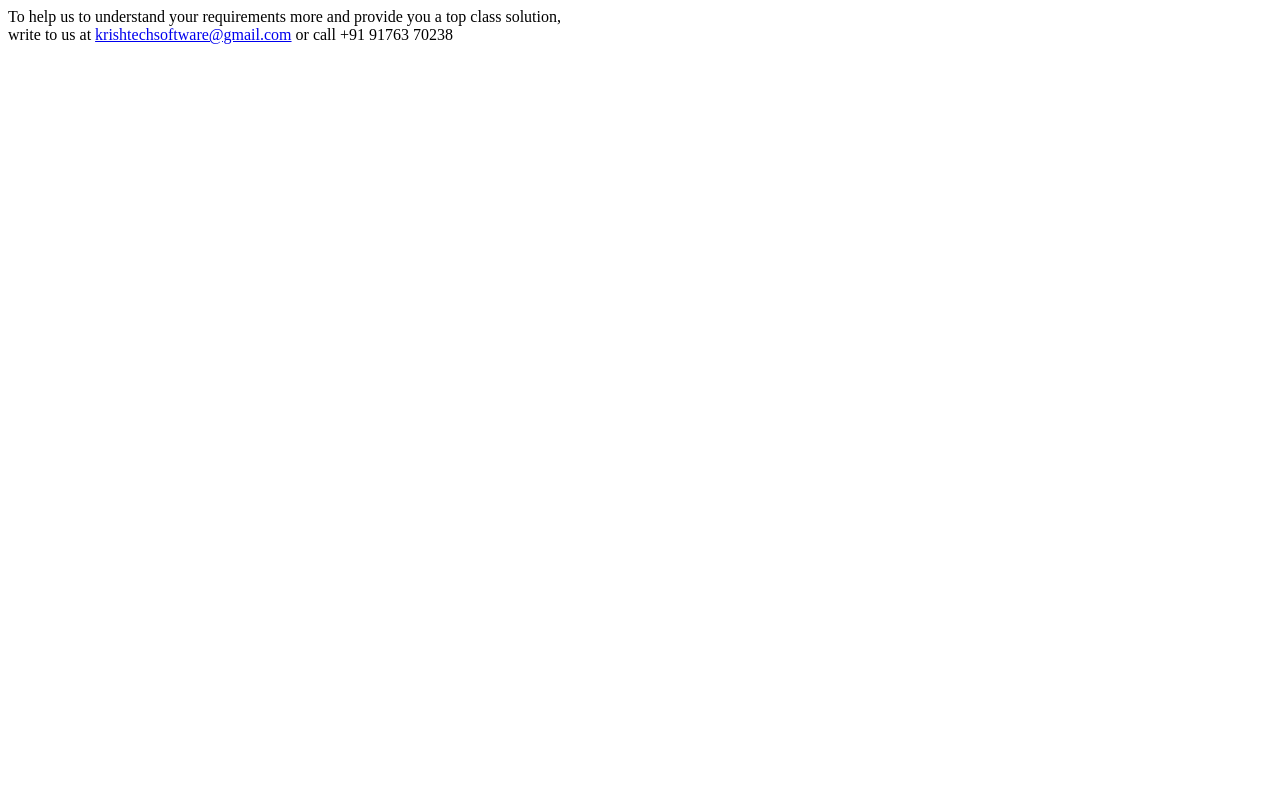
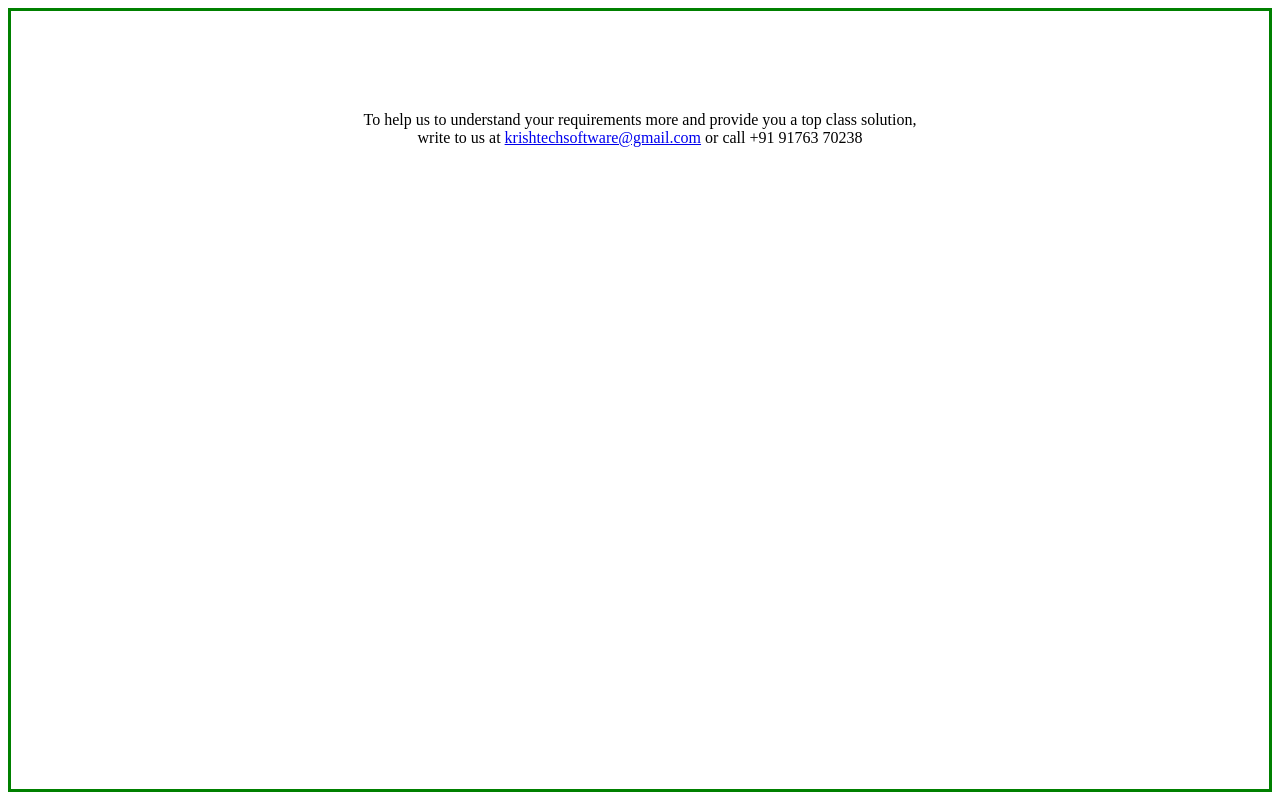
Before and after one commit to mrffrm1/mrffrm1.github.io, a plain HTML site: page contact-us.html in a window 1280 px wide. Drawn offline with Linux system fonts and the light colour scheme.

Commit message:
Update contact-us.html

```diff
--- a/contact-us.html
+++ b/contact-us.html
@@ -1,2 +1,21 @@
-<p class="lead">To help us to understand your requirements more and provide you a top class solution,<br />
+
+<html lang="en">
+<head>
+  <meta charset="UTF-8">
+  <meta name="viewport" content="width=device-width, initial-scale=1.0">
+  <meta http-equiv="X-UA-Compatible" content="ie=edge">
+  <title>Document</title>
+</head>
+<body>
+  <p class="lead">To help us to understand your requirements more and provide you a top class solution,<br />
 	write to us at <a href="mailto:kristechsoftware@gmail.com">krishtechsoftware@gmail.com</a> or call +91 91763 70238
+<style>
+  body{
+    padding:100px;
+    align: centre;
+    border: 3px solid green;
+    text-align: center;
+  }
+</style>
+</body>
+</html>
```
